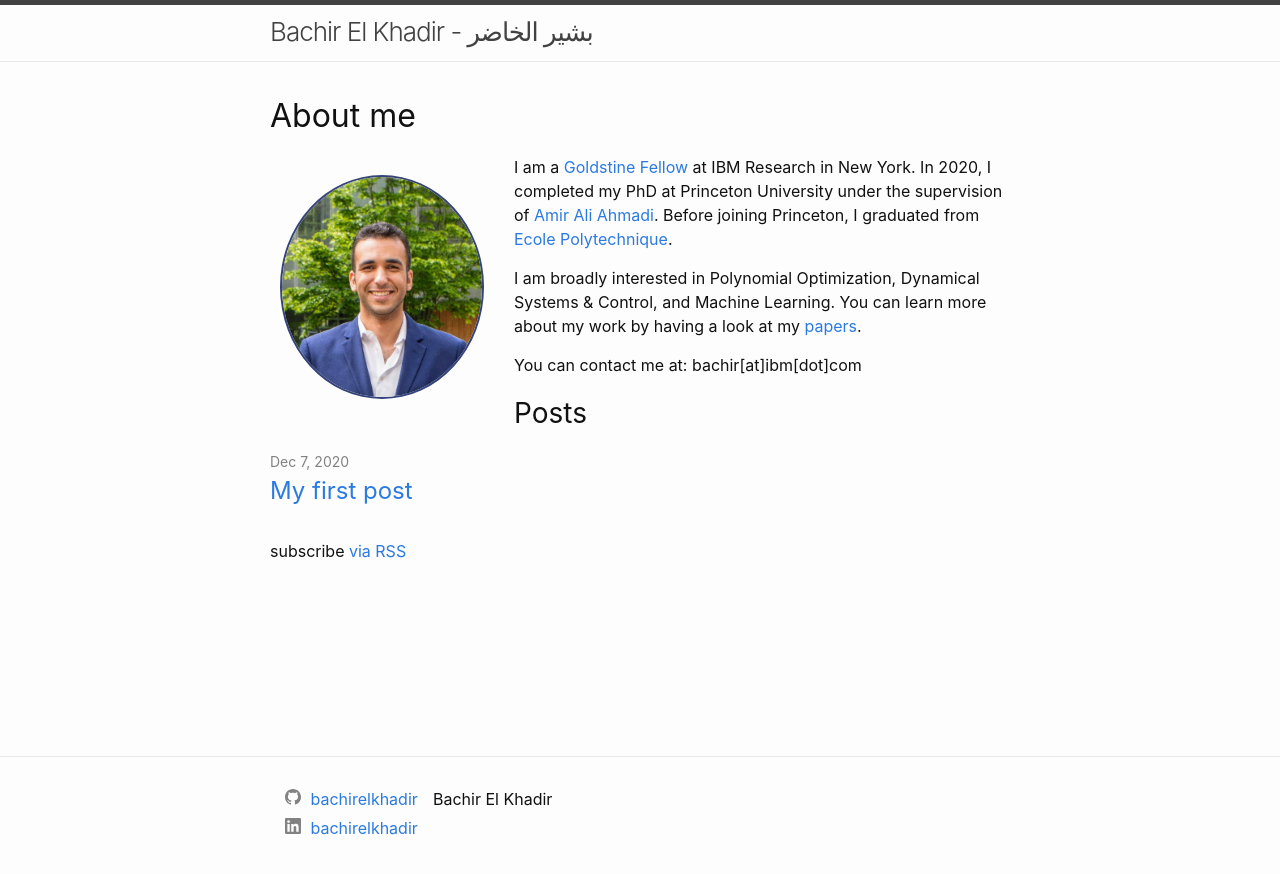
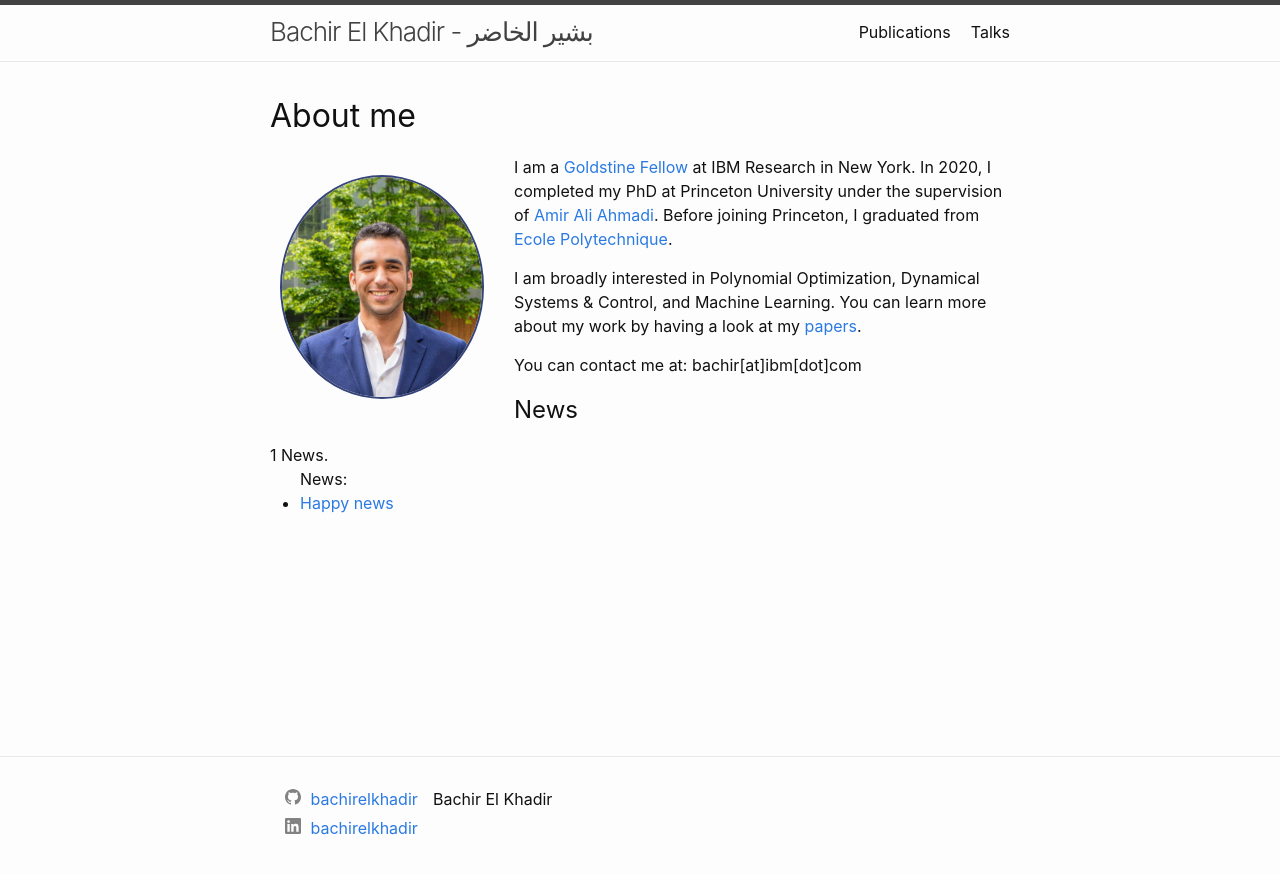
Before and after one commit to bachirelkhadir/bachirelkhadir.github.io, a Jekyll site: the page built from index.md, in a window 1280 px wide. Shown: the top 874 px of the page. Built offline with Jekyll 4.4.1, drawn with Linux system fonts in a browser that asks for light colours.

Commit message:
Added page for pub and talks. Created news collection

```diff
--- a/_config.yml
+++ b/_config.yml
@@ -25,6 +25,9 @@
 github_username: bachirelkhadir
 linkedin_username: bachirelkhadir
 
+collections:
+  news:
+
 # Build settings
 markdown: kramdown
 # theme: minima
--- a/index.md
+++ b/index.md
@@ -12,27 +12,16 @@
   {% include_relative about.md %}
   </div>
 
+<h2>News</h2>
+{{site.news.size}} News.
+<ul>
+  {% for post in site.news %}
+  News:
+    <li>
+      <a href="{{ post.url }}">{{ post.title }}</a>
+    </li>
+  {% endfor %}
+</ul>
 
-  {%- if site.posts.size > 0 -%}
-    <h2 class="post-list-heading">{{ page.list_title | default: "Posts" }}</h2>
-    <ul class="post-list">
-      {%- for post in site.posts -%}
-      <li>
-        {%- assign date_format = site.minima.date_format | default: "%b %-d, %Y" -%}
-        <span class="post-meta">{{ post.date | date: date_format }}</span>
-        <h3>
-          <a class="post-link" href="{{ post.url | relative_url }}">
-            {{ post.title | escape }}
-          </a>
-        </h3>
-        {%- if site.show_excerpts -%}
-          {{ post.excerpt }}
-        {%- endif -%}
-      </li>
-      {%- endfor -%}
-    </ul>
-
-    <p class="rss-subscribe">subscribe <a href="{{ "/feed.xml" | relative_url }}">via RSS</a></p>
-  {%- endif -%}
 
 </div>
```
Also changed, not shown: _news/happy_news.md (added, +26 -0 lines), publications.md (added, +11 -0 lines), talks.md (added, +12 -0 lines).
